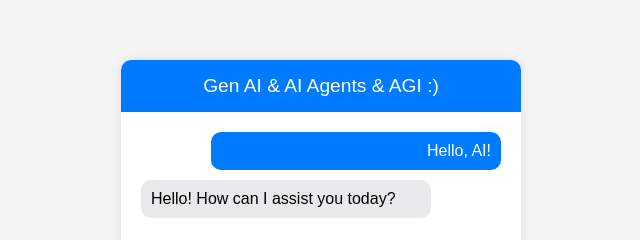
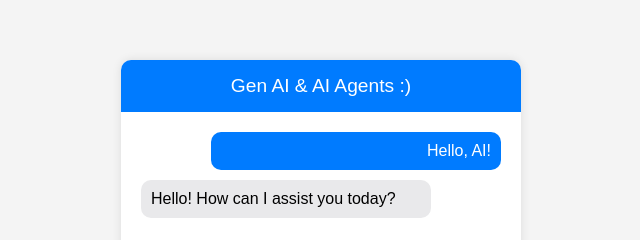
Before and after one commit to yogi0348/github-actions-nodejs, a website: page public/index.html in a window 1280 px wide. Shown: the part 223-463 px from the top of the page, 319-959 px from the left. Drawn offline with Linux system fonts and the light colour scheme.

Commit message:
updated title to genai and agents

```diff
--- a/public/index.html
+++ b/public/index.html
@@ -95,7 +95,7 @@
 
     <div class="chat-container">
         <div class="chat-header">
-            Gen AI & AI Agents & AGI :)
+            Gen AI & AI Agents :)
         </div>
         <div class="chat-messages">
             <!-- Example Messages -->
```
